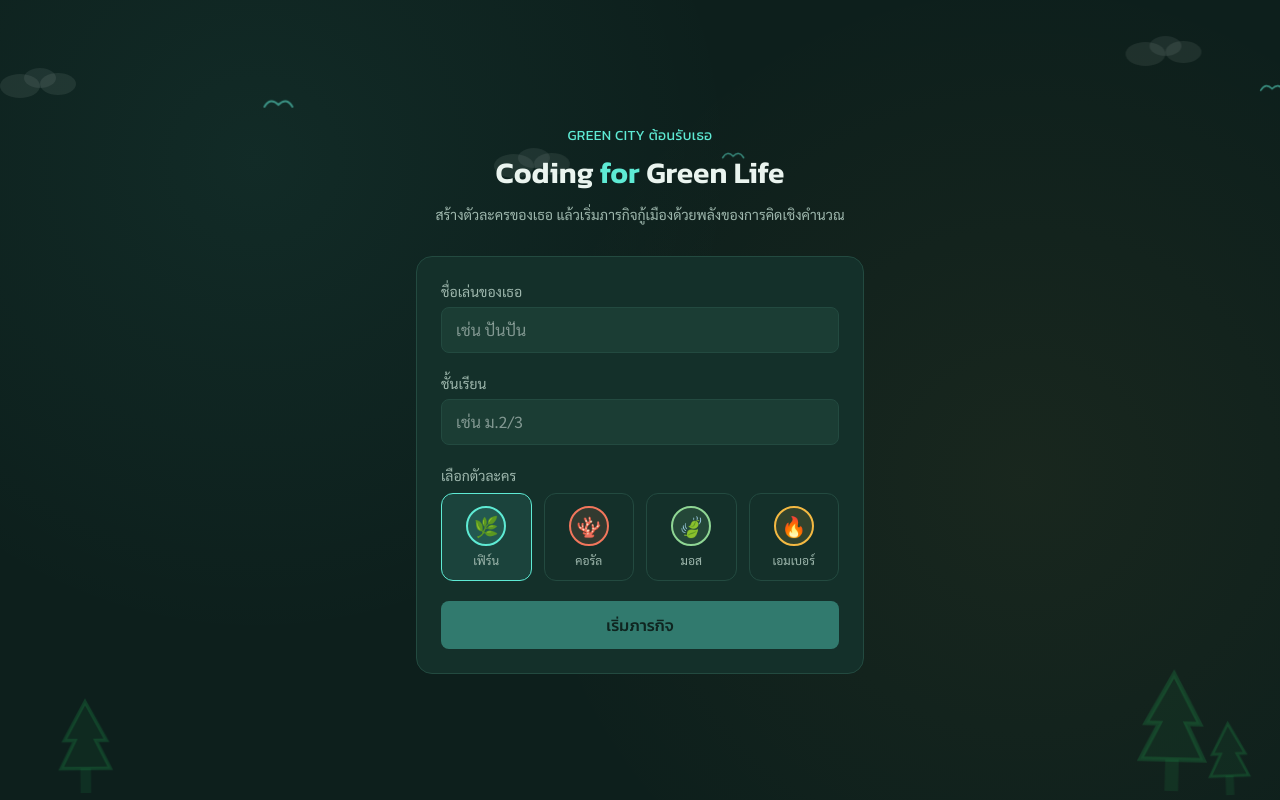
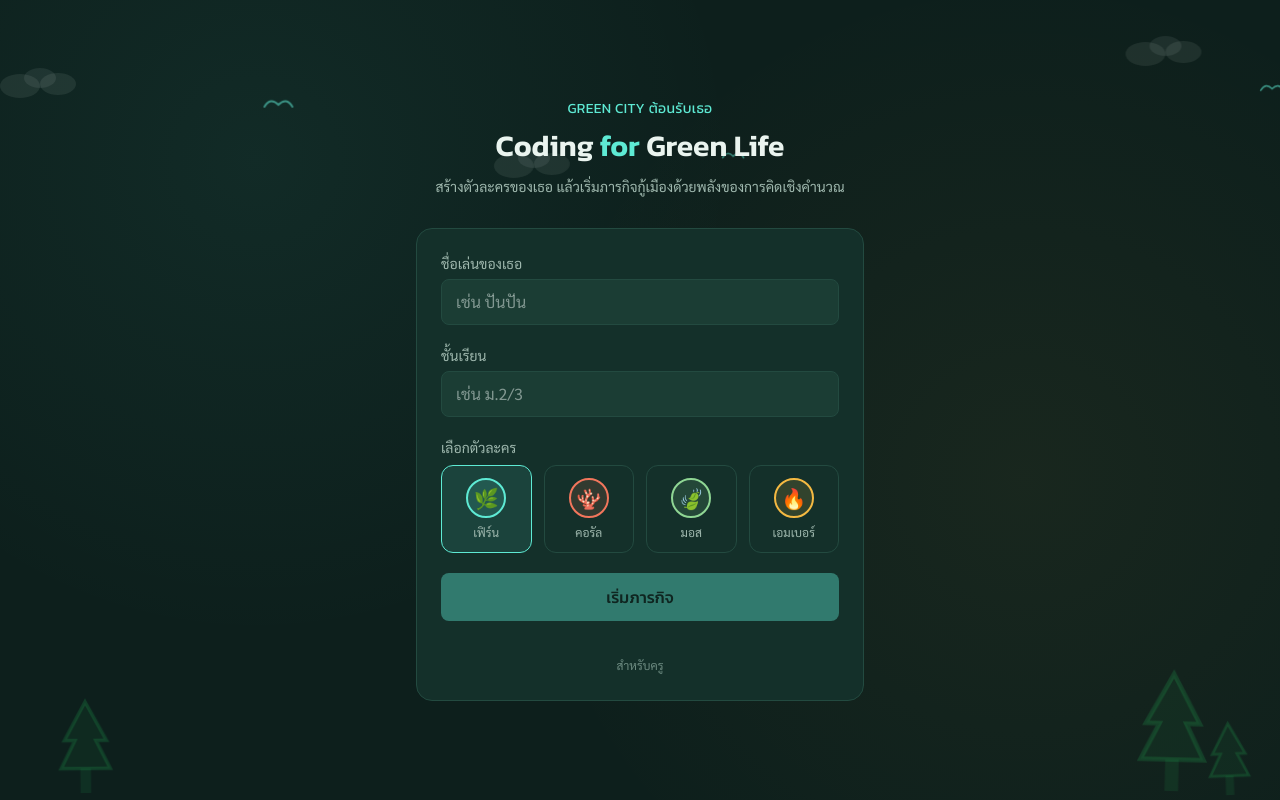
Before and after one commit to jinchanya-boop/coding-green-life, a React (Vite) app: page / in a window 1280 px wide. Built offline with nearby package versions, Linux system fonts and the light colour scheme.

Commit message:
dashboard

```diff
--- a/src/pages/Onboarding.tsx
+++ b/src/pages/Onboarding.tsx
@@ -85,6 +85,13 @@ export default function Onboarding() {
           >
             เริ่มภารกิจ
           </button>
+
+          <button
+            onClick={() => navigate('/teacher')}
+            className="w-full text-center mt-4 text-xs text-[var(--color-ink-faint)] hover:text-[var(--color-ink-dim)]"
+          >
+            สำหรับครู
+          </button>
         </div>
       </div>
     </div>
```
